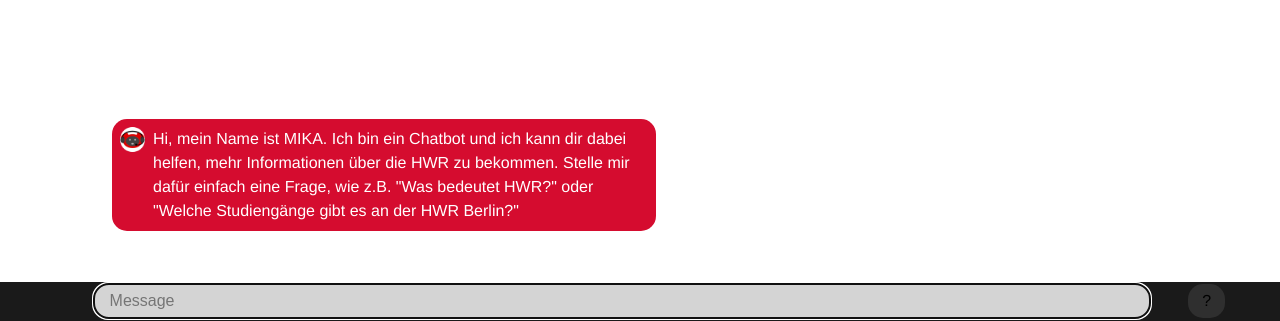
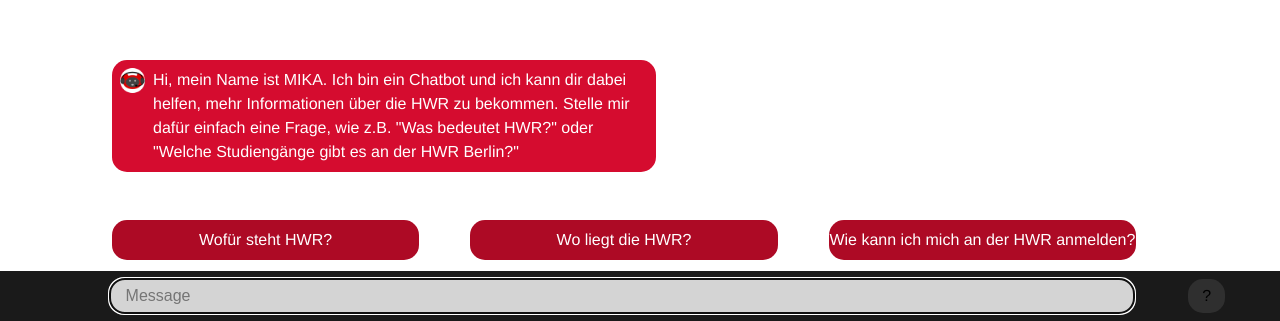
Before and after one commit to hwr-chatbot/Rasa-chatroom-react, a React (Vite) app: page / in a window 1280 px wide. Shown: the part 479-800 px from the top of the page. Built offline with nearby package versions, Linux system fonts and the light colour scheme.

Commit message:
âdded chatManager and chatBubbles

```diff
--- a/src/App.tsx
+++ b/src/App.tsx
@@ -1,40 +1,12 @@
-import './App.css'
-import Chat from "./components/Chat";
+import "./App.css"
+import Chat from "./components/Chat"
 
 function App() {
-
-    return (
-        <div className="app">
-            <Chat host="localhost" port={5505} useHttps={true}/>
-        </div>
-    )
-
-    /*const [count, setCount] = useState(0)
-
-    return (
-      <div className="App">
-        <div>
-          <a href="https://vitejs.dev" target="_blank">
-            <img src="/vite.svg" className="logo" alt="Vite logo" />
-          </a>
-          <a href="https://reactjs.org" target="_blank">
-            <img src={reactLogo} className="logo react" alt="React logo" />
-          </a>
-        </div>
-        <h1>Vite + React</h1>
-        <div className="card">
-          <button onClick={() => setCount((count) => count + 1)}>
-            count is {count}
-          </button>
-          <p>
-            Edit <code>src/App.tsx</code> and save to test HMR
-          </p>
-        </div>
-        <p className="read-the-docs">
-          Click on the Vite and React logos to learn more
-        </p>
-      </div>
-    )*/
+	return (
+		<div className="app">
+			<Chat host="localhost" port={5505} useHttps={true} />
+		</div>
+	)
 }
 
 export default App
--- /dev/null
+++ b/src/ChatManager.tsx
@@ -0,0 +1,66 @@
+import { useState } from "react"
+import { ChatMessage } from "./types/ChatMessage"
+
+type ChatHistory = {
+	history: ChatMessage[]
+}
+
+const requestOptions: RequestInit = {
+	method: "POST",
+	mode: "cors",
+}
+
+type RasaApiResponse = {
+	text: string
+	image: string
+	recipient: string
+}
+
+export class ChatManager {
+	private chatHistory
+	private setChatHistory
+
+	constructor(firstMessage: ChatMessage) {
+		const [chatState, setChatState] = useState<ChatHistory>({
+			history: [firstMessage],
+		})
+		this.chatHistory = chatState
+		this.setChatHistory = setChatState
+	}
+
+	getHistory() {
+		return this.chatHistory.history
+	}
+
+	sendMessage(message: string) {
+		console.log("sendMessage")
+		this.chatHistory.history.push({ text: message, fromBot: false })
+		this.setChatHistory({
+			history: this.chatHistory.history,
+		})
+		fetch("http://localhost:5005/webhooks/rest/webhook", {
+			...requestOptions,
+			body: JSON.stringify({
+				sender: "lucas",
+				message: message,
+			}),
+		})
+			.then((raw) => raw.json())
+			.then((data: any[]) => {
+				let response: string = data
+					.map((response: any) => {
+						if (response.text !== undefined) return response.text
+						if (response.image !== undefined) return response.image
+					})
+					.join("\r\n")
+
+				this.chatHistory.history.push({ text: response, fromBot: true })
+				this.setChatHistory({
+					history: this.chatHistory.history,
+				})
+			})
+			.catch(function (error) {
+				console.log("Error while fetching!\n" + error)
+			})
+	}
+}
--- a/src/components/Chat.css
+++ b/src/components/Chat.css
@@ -22,28 +22,19 @@
 	grid-template-columns: auto 80% auto;
 	justify-items: center;
 	align-items: center;
+	flex-shrink: 0;
 }
 
-/* .container1 {
-	align-self: center;
+.container1 {
+	align-self: left;
 	color: white;
 	display: flex;
-	width: calc(100% - 2 * (10% - 1rem));
+	width: calc(80%);
 	padding-left: calc(10% - 1rem);
 	padding-right: calc(10% - 1rem);
 	min-height: 40px;
 	justify-content: space-between;
 	padding-bottom: 0.2em;
 	margin-bottom: 0.5em;
+	margin-top: 0.5em;
 }
-
-.container1 > div {
-	display: flex;
-	border-radius: 15px;
-	width: 30%;
-	background-color: #ad0a25;
-	align-content: center;
-	justify-content: center;
-	flex-wrap: wrap;
-	overflow-y: auto;
-} */
--- a/src/components/Chat.tsx
+++ b/src/components/Chat.tsx
@@ -4,14 +4,13 @@ import ChatView from "./ChatView/ChatView"
 import { ChatMessage } from "../types/ChatMessage"
 import "./Chat.css"
 import ModalWindow from "./Modal/ModalWindow"
+import { ChatManager } from "../ChatManager"
+import ChatBubble from "./ChatBubble/ChatBubble"
 
 type ChatProps = {
 	host: string
 	port: number
 	useHttps: boolean
-}
-type ChatState = {
-	history: ChatMessage[]
 }
 
 export default function Chat({}: ChatProps) {
@@ -19,20 +18,23 @@ export default function Chat({}: ChatProps) {
 		fromBot: true,
 		text: 'Hi, mein Name ist MIKA. Ich bin ein Chatbot und ich kann dir dabei helfen, mehr Informationen über die HWR zu bekommen. Stelle mir dafür einfach eine Frage, wie z.B. "Was bedeutet HWR?" oder "Welche Studiengänge gibt es an der HWR Berlin?"',
 	}
-	const [state, setState] = useState<ChatState>({ history: [firstMessage] })
+	const chatManager = new ChatManager(firstMessage)
 	return (
 		<div className="chat-container">
 			<div className="chatview-container">
-				<ChatView history={state.history} />
+				<ChatView history={chatManager.getHistory()} />
 			</div>
-			{/* <div className="container1">
-				<div className="item1">Wie kann ich mich an der HWR anmelden?</div>
-				<div className="item2">Wo liegt die HWR?</div>
-				<div className="item3">Wofür steht HWR?</div>
-			</div> */}
+			<div className="container1">
+				<ChatBubble chatManager={chatManager} message="Wofür steht HWR?" />
+				<ChatBubble chatManager={chatManager} message="Wo liegt die HWR?" />
+				<ChatBubble
+					chatManager={chatManager}
+					message="Wie kann ich mich an der HWR anmelden?"
+				/>
+			</div>
 			<div className="chatinput-container">
 				<div></div>
-				<ChatInput history={state.history} updateHistoryFunction={setState} />
+				<ChatInput chatManager={chatManager} />
 				<ModalWindow></ModalWindow>
 			</div>
 		</div>
--- /dev/null
+++ b/src/components/ChatBubble/ChatBubble.css
@@ -0,0 +1,17 @@
+.chatBubble {
+	display: flex;
+	border-radius: 15px;
+	width: 30%;
+	background-color: #ad0a25;
+	align-content: center;
+	justify-content: center;
+	flex-wrap: wrap;
+	overflow-y: auto;
+	user-select: none;
+}
+
+.chatBubble:hover {
+	cursor: pointer;
+	background-color: #8a0f23;
+	transform: translate(0px, -2px) scale(1.03);
+}
--- /dev/null
+++ b/src/components/ChatBubble/ChatBubble.tsx
@@ -0,0 +1,22 @@
+import React from "react"
+import { ChatManager } from "../../ChatManager"
+import "./ChatBubble.css"
+
+type Props = {
+	message: string
+	chatManager: ChatManager
+}
+
+const ChatBubble: React.FC<Props> = (props) => {
+	const handleClick = () => {
+		props.chatManager.sendMessage(props.message)
+	}
+
+	return (
+		<div className="chatBubble" onClick={handleClick}>
+			{props.message}
+		</div>
+	)
+}
+
+export default ChatBubble
--- a/src/components/ChatInput/ChatInput.css
+++ b/src/components/ChatInput/ChatInput.css
@@ -1,5 +1,5 @@
 .input-field {
-	width: 100%;
+	width: calc(100% - 2rem);
 	border-radius: 15px;
 	-moz-border-radius: 15px;
 	-webkit-border-radius: 15px;
--- a/src/components/ChatInput/ChatInput.tsx
+++ b/src/components/ChatInput/ChatInput.tsx
@@ -1,20 +1,9 @@
+import { ChatManager } from "../../ChatManager"
 import { ChatMessage } from "../../types/ChatMessage"
 import "./ChatInput.css"
 
 type ChatInputProps = {
-	history: ChatMessage[]
-	updateHistoryFunction: Function
-}
-
-type RasaApiResponse = {
-	text: string
-	image: string
-	recipient: string
-}
-
-const requestOptions: RequestInit = {
-	method: "POST",
-	mode: "cors",
+	chatManager: ChatManager
 }
 
 export default function ChatInput(props: ChatInputProps) {
@@ -27,36 +16,7 @@ export default function ChatInput(props: ChatInputProps) {
 			className="input-field"
 			onKeyDown={(e) => {
 				if (e.key == "Enter" && e.currentTarget.value !== "") {
-					props.history.push({ text: e.currentTarget.value, fromBot: false })
-					props.updateHistoryFunction({
-						history: props.history,
-					})
-
-					fetch("http://localhost:5005/webhooks/rest/webhook", {
-						...requestOptions,
-						body: JSON.stringify({
-							sender: "lucas",
-							message: e.currentTarget.value,
-						}),
-					})
-						.then((raw) => raw.json())
-						.then((data: RasaApiResponse[]) => {
-							let response: string = data
-								.map((response: RasaApiResponse) => {
-									if (response.text !== undefined) return response.text
-									if (response.image !== undefined) return response.image
-								})
-								.join("\r\n")
-
-							props.history.push({ text: response, fromBot: true })
-							props.updateHistoryFunction({
-								history: props.history,
-							})
-						})
-						.catch(function (error) {
-							console.log("Error while fetching!\n" + error)
-						})
-
+					props.chatManager.sendMessage(e.currentTarget.value)
 					e.currentTarget.value = ""
 				}
 			}}
```
